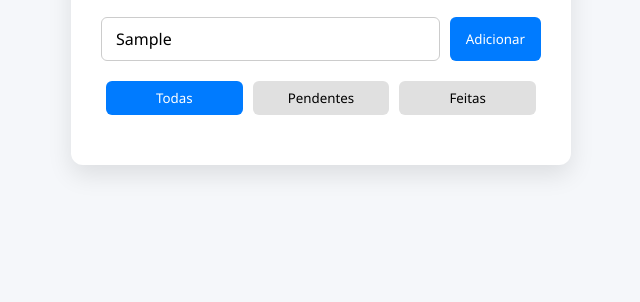
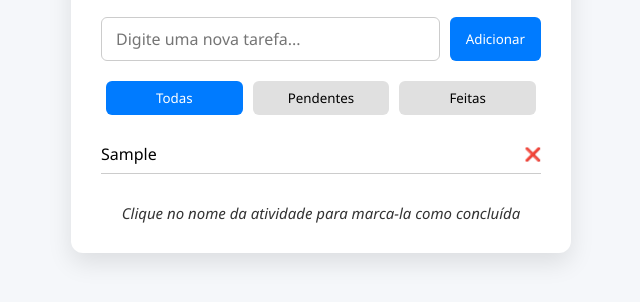
Before and after one commit to Borestt/To-Do-List, a plain HTML site: page index.html in a window 1280 px wide. Both pictures are taken after typing "Sample" into the empty fields and a click on the button "Adicionar". Shown: the part 116-418 px from the top of the page, without its empty margins (319-959 px from the left). Drawn offline with Linux system fonts and the light colour scheme.

Commit message:
interacao usando o js puro

```diff
--- a/index.html
+++ b/index.html
@@ -16,11 +16,12 @@
 
     <div class="filters">
       <button onclick="setFilter('all')" class="active">Todas</button>
-      <button onclick="setFilter('pending')">Pendentes</button>
-      <button onclick="setFilter('completed')">Feitas</button>
+      <button onclick="setFilter('pendentes')">Pendentes</button>
+      <button onclick="setFilter('completas')">Feitas</button>
     </div>
-
     <ul id="taskList"></ul>
+    <p class="info">Clique no nome da atividade para marca-la como concluída</p>
   </div>
+  <script src="script2.js"></script>
 </body>
 </html>
--- /dev/null
+++ b/script2.js
@@ -0,0 +1,86 @@
+const taskInput = document.getElementById("taskInput"); // digitar a tarefa
+const taskList = document.getElementById("taskList"); // exibir as tarefas
+const filterButtons = document.querySelectorAll(".filters button"); // os 3 botoes de filtro
+
+let tasks = JSON.parse(localStorage.getItem("tasks")) || []; // se nao tiver nada salvo, começa uma lista vazia
+let currentFilter = "all"; // começa em todas
+
+function addTask() { // adicionar a tarefa digitada
+  const text = taskInput.value.trim(); // trim para tirar espaços extras
+  if (text !== "") {
+    tasks.push({ text, completed: false }); // adiciona o texto como um objeto e false(pendente)
+    taskInput.value = ""; // limpa o campo
+    saveTasks();
+    renderTasks();
+  }
+}
+
+function saveTasks() {
+  localStorage.setItem("tasks", JSON.stringify(tasks)); // salva no localStorage, mesmo se atualizar a página ele continua lá
+}
+
+function renderTasks() {
+  taskList.innerHTML = ""; // limpa a tela
+
+  // Amostragem das tarefas
+  const filtered = tasks.filter(task => {
+    if (currentFilter === "all") return true;
+    if (currentFilter === "pendentes") return !task.completed;
+    if (currentFilter === "completas") return task.completed;
+  });
+
+  // um mini css nas tarefas aplicadas
+  filtered.forEach((task, index) => {
+    const li = document.createElement("li");
+    li.style.display = "flex";
+    li.style.justifyContent = "space-between";
+    li.style.alignItems = "center";
+    li.style.padding = "8px 0";
+    li.style.borderBottom = "1px solid #ccc";
+
+    const span = document.createElement("span");
+    span.textContent = task.text;
+    span.style.cursor = "pointer";
+    if (task.completed) {
+      span.style.textDecoration = "line-through";
+      span.style.color = "gray";
+    }
+
+    span.onclick = () => toggleComplete(index); // ao clicar na tarefa, alterna o status para concluida
+
+    const delBtn = document.createElement("button");
+    delBtn.textContent = "❌";
+    delBtn.style.background = "none";
+    delBtn.style.border = "none";
+    delBtn.style.cursor = "pointer";
+    delBtn.onclick = () => deleteTask(index); // ao clicar no botão de deletar, remove a tarefa
+
+    li.appendChild(span);
+    li.appendChild(delBtn);
+    taskList.appendChild(li);
+  });
+}
+
+function toggleComplete(index) { // alterna o status da tarefa entre concluídas e pendentes
+  tasks[index].completed = !tasks[index].completed;
+  saveTasks(); // salva
+  renderTasks(); // atualiza
+}
+
+// Remove uma tarefa
+function deleteTask(index) {
+  tasks.splice(index, 1); // remove a tarefa do array (1) como selecionado
+  saveTasks(); // salva
+  renderTasks(); // atualiza
+}
+
+function setFilter(filter) {
+  currentFilter = filter; // atualiza o filtro ao clicar em um dos botões
+  filterButtons.forEach(btn => btn.classList.remove("active")); // para apenas um botão ficar azul, removendo o active dos outros
+  document.querySelector(`.filters button[onclick="setFilter('${filter}')"]`).classList.add("active");
+  // procura o botão que foi clicado e adiciona a classe active
+  renderTasks(); // atualiza
+}
+
+// Inicialização
+renderTasks();
--- a/style.css
+++ b/style.css
@@ -83,3 +83,11 @@
 #taskList {
   list-style: none;
 }
+
+.info {
+  margin-top: 29px;
+  text-align: center;
+  color: #333;
+  font-size: 15px;
+  font-style: italic;
+}
```
Also changed, not shown: Screenshot_1.png (deleted).
